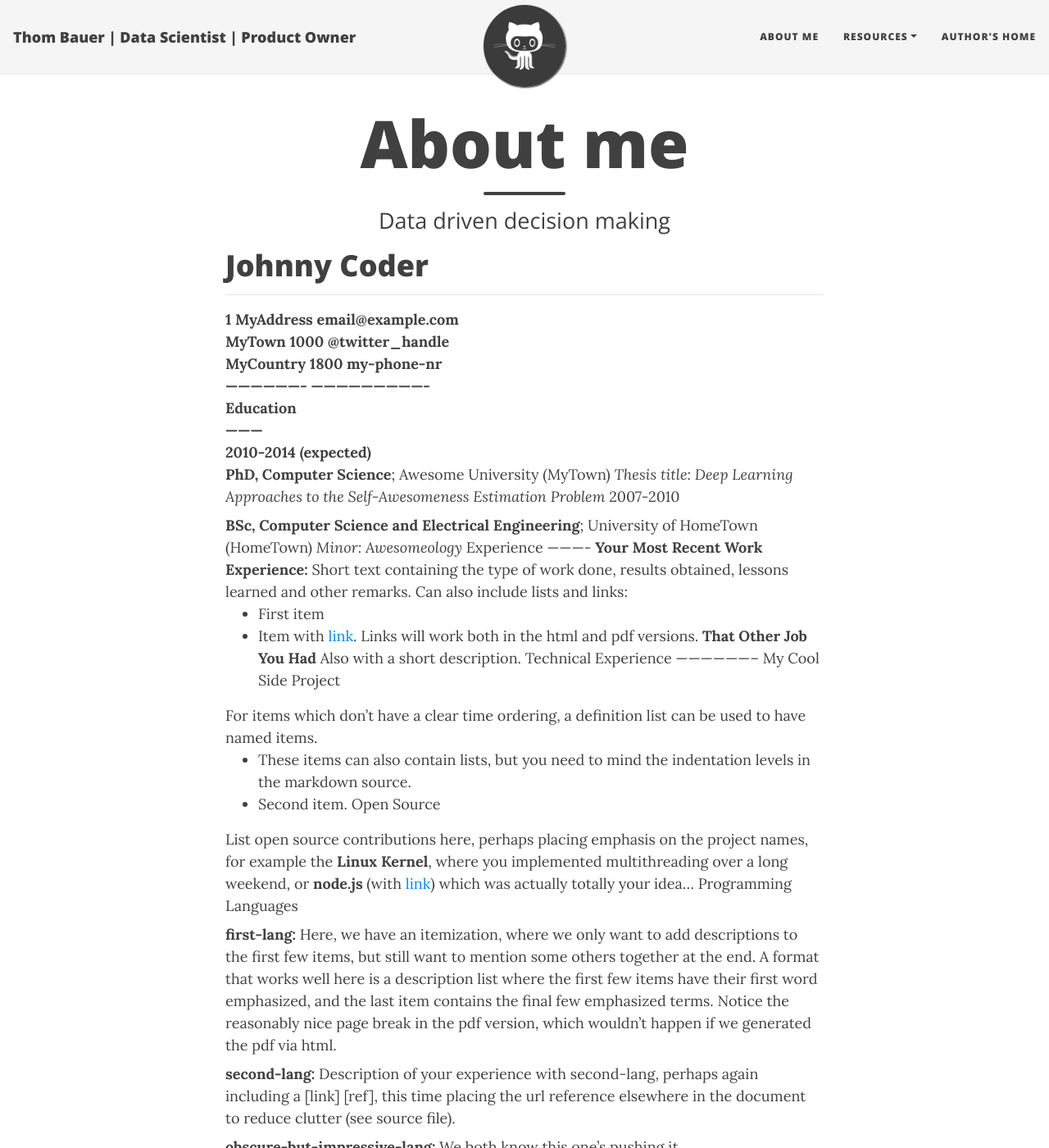
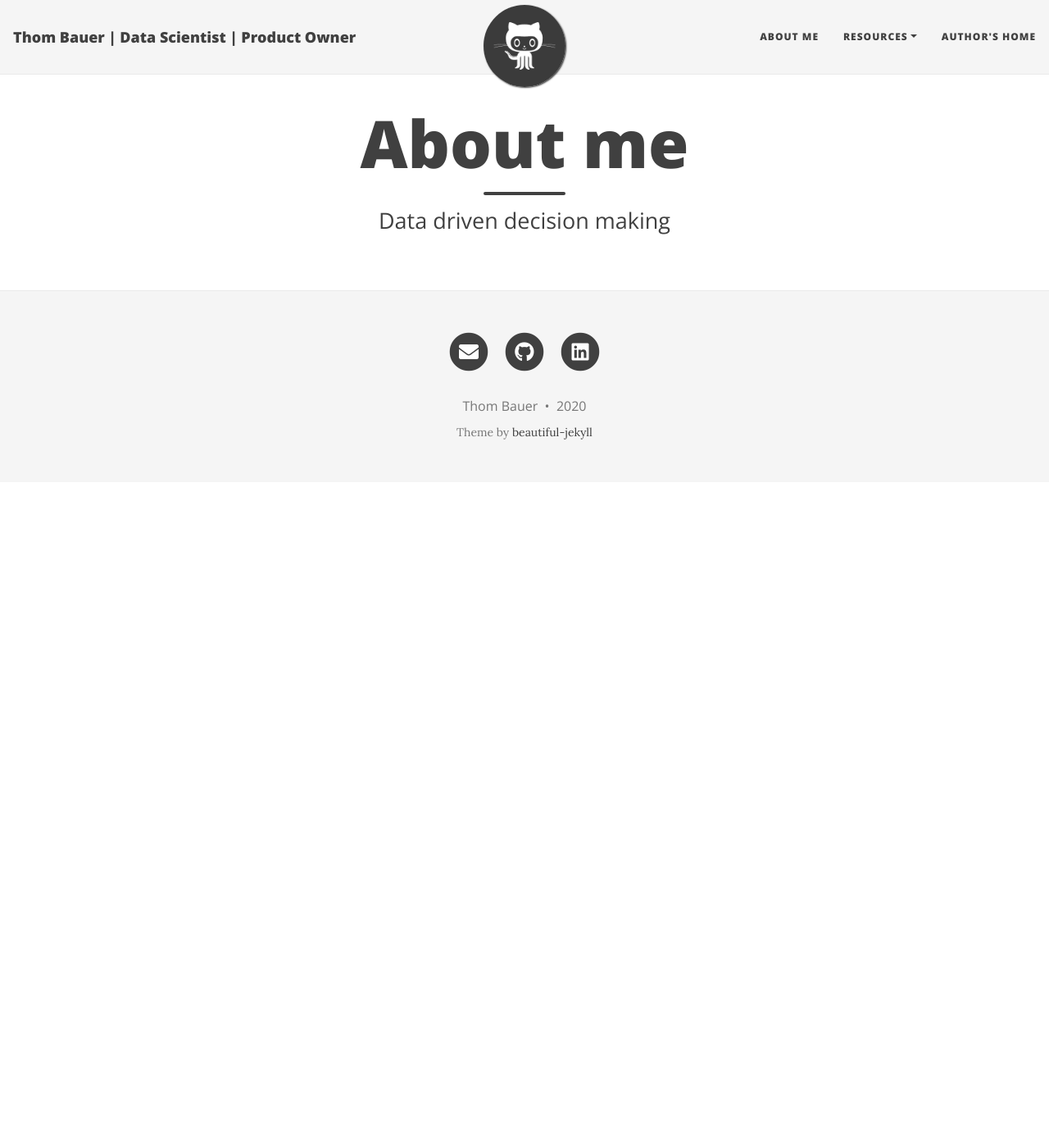
Before and after one commit to thombauer/thombauer.github.io, a Jekyll site: the page built from aboutme.md, in a window 1280 px wide and 1400 px high. Shown: the whole window at 82% size. Built offline with Jekyll 4.4.1, drawn with Linux system fonts in a browser that asks for light colours; nearby versions of some CDN libraries; some of the changed text lies outside the part shown.

Commit message:
Update aboutme.md

```diff
--- a/aboutme.md
+++ b/aboutme.md
@@ -3,70 +3,3 @@ layout: page
 title: About me
 subtitle: Data driven decision making
 ---
-
-Johnny Coder
-============
--------------------     ----------------------------
-1 MyAddress                        email@example.com
-MyTown 1000                          @twitter_handle
-MyCountry                           1800 my-phone-nr
--------------------     ----------------------------
-Education
----------
-2010-2014 (expected)
-:   **PhD, Computer Science**; Awesome University (MyTown)
-    *Thesis title: Deep Learning Approaches to the Self-Awesomeness
-     Estimation Problem*
-2007-2010
-:   **BSc, Computer Science and Electrical Engineering**; University of
-    HomeTown (HomeTown)
-    *Minor: Awesomeology*
-Experience
-----------
-**Your Most Recent Work Experience:**
-Short text containing the type of work done, results obtained,
-lessons learned and other remarks. Can also include lists and
-links:
-* First item
-* Item with [link](http://www.example.com). Links will work both in
-  the html and pdf versions.
-**That Other Job You Had**
-Also with a short description.
-Technical Experience
---------------------
-My Cool Side Project
-:   For items which don't have a clear time ordering, a definition
-    list can be used to have named items.
-    * These items can also contain lists, but you need to mind the
-      indentation levels in the markdown source.
-    * Second item.
-Open Source
-:   List open source contributions here, perhaps placing emphasis on
-    the project names, for example the **Linux Kernel**, where you
-    implemented multithreading over a long weekend, or **node.js**
-    (with [link](http://nodejs.org)) which was actually totally
-    your idea...
-Programming Languages
-:   **first-lang:** Here, we have an itemization, where we only want
-    to add descriptions to the first few items, but still want to
-    mention some others together at the end. A format that works well
-    here is a description list where the first few items have their
-    first word emphasized, and the last item contains the final few
-    emphasized terms. Notice the reasonably nice page break in the pdf
-    version, which wouldn't happen if we generated the pdf via html.
-:   **second-lang:** Description of your experience with second-lang,
-    perhaps again including a [link] [ref], this time placing the url
-    reference elsewhere in the document to reduce clutter (see source
-    file).
-:   **obscure-but-impressive-lang:** We both know this one's pushing
-    it.
-:   Basic knowledge of **C**, **x86 assembly**, **forth**, **Common Lisp**
-[ref]: https://github.com/githubuser/superlongprojectname
-Extra Section, Call it Whatever You Want
-----------------------------------------
-* Human Languages:
-     * English (native speaker)
-     * ???
-     * This is what a nested list looks like.
-* Random tidbit
-* Other sort of impressive-sounding thing you did
```
